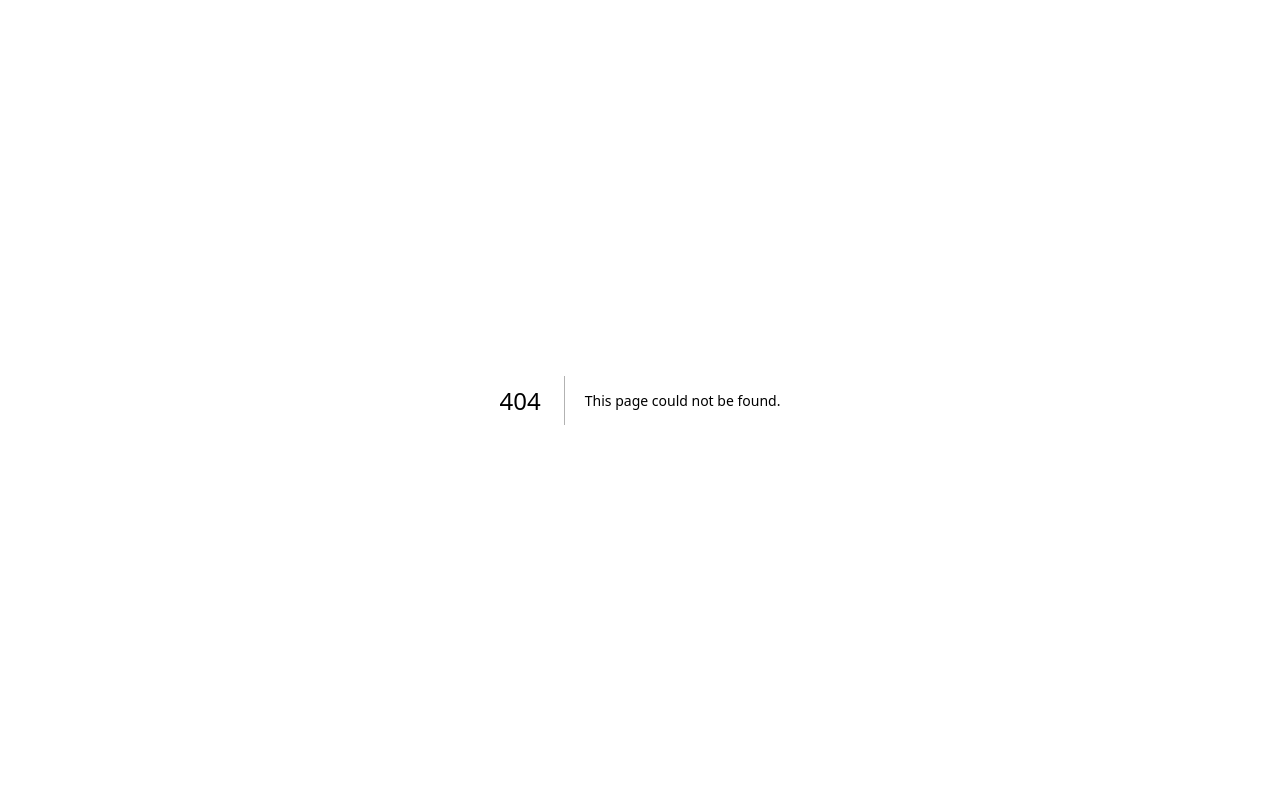
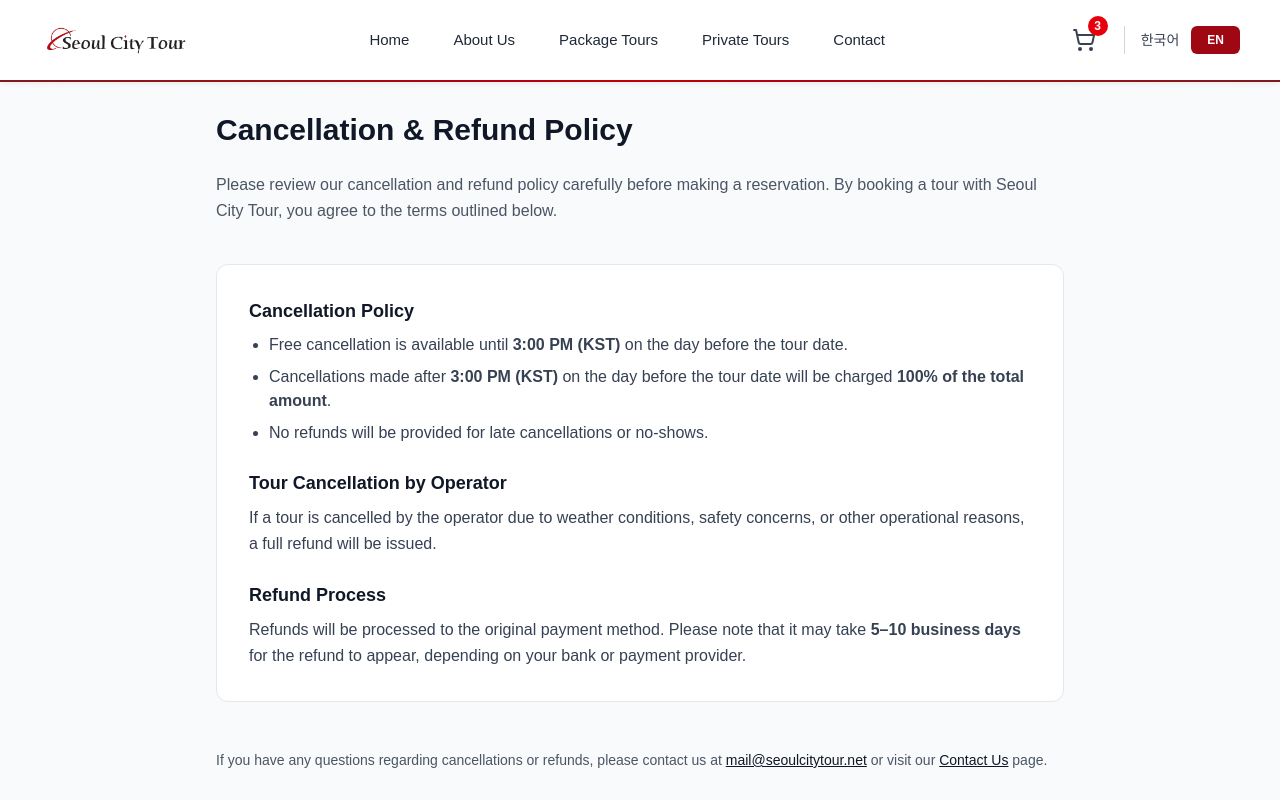
Before and after one commit to hdachan/myseosite, a Next.js app: page /en/cancellation-policy in a window 1280 px wide. Before the commit this address had no page. Shown: the top 800 px of the page. Built offline with nearby package versions, Linux system fonts and the light colour scheme.

Commit message:
20251220 en/faq,policy 질의응답 ,취소 유의사항 추가

```diff
--- /dev/null
+++ b/src/app/en/cancellation-policy/page.tsx
@@ -0,0 +1,91 @@
+import Link from "next/link";
+
+export const metadata = {
+  title: "Cancellation & Refund Policy | Seoul City Tour",
+  description:
+    "Read the cancellation and refund policy for Seoul City Tour. Free cancellation is available until 3:00 PM (KST) on the day before the tour.",
+};
+
+export default function CancellationPolicyPage() {
+  return (
+    <main className="min-h-screen bg-gray-50 pt-28 pb-20">
+      <div className="max-w-4xl mx-auto px-6">
+        {/* Title */}
+        <h1 className="text-3xl font-semibold text-gray-900 mb-6">
+          Cancellation & Refund Policy
+        </h1>
+
+        {/* Intro */}
+        <p className="text-gray-600 mb-10 leading-relaxed">
+          Please review our cancellation and refund policy carefully before
+          making a reservation. By booking a tour with Seoul City Tour, you
+          agree to the terms outlined below.
+        </p>
+
+        {/* Policy Box */}
+        <div className="bg-white border border-gray-200 rounded-xl p-8 space-y-6 text-gray-700">
+          <div>
+            <h2 className="text-lg font-semibold text-gray-900 mb-2">
+              Cancellation Policy
+            </h2>
+            <ul className="list-disc pl-5 space-y-2">
+              <li>
+                Free cancellation is available until{" "}
+                <strong>3:00 PM (KST)</strong> on the day before the tour date.
+              </li>
+              <li>
+                Cancellations made after <strong>3:00 PM (KST)</strong> on the
+                day before the tour date will be charged{" "}
+                <strong>100% of the total amount</strong>.
+              </li>
+              <li>
+                No refunds will be provided for late cancellations or no-shows.
+              </li>
+            </ul>
+          </div>
+
+          <div>
+            <h2 className="text-lg font-semibold text-gray-900 mb-2">
+              Tour Cancellation by Operator
+            </h2>
+            <p className="leading-relaxed">
+              If a tour is cancelled by the operator due to weather conditions,
+              safety concerns, or other operational reasons, a full refund will
+              be issued.
+            </p>
+          </div>
+
+          <div>
+            <h2 className="text-lg font-semibold text-gray-900 mb-2">
+              Refund Process
+            </h2>
+            <p className="leading-relaxed">
+              Refunds will be processed to the original payment method. Please
+              note that it may take <strong>5–10 business days</strong> for the
+              refund to appear, depending on your bank or payment provider.
+            </p>
+          </div>
+        </div>
+
+        {/* Contact CTA */}
+        <div className="mt-12 text-sm text-gray-600">
+          <p>
+            If you have any questions regarding cancellations or refunds, please
+            contact us at{" "}
+            <a
+              href="mailto:mail@seoulcitytour.net"
+              className="text-gray-900 underline"
+            >
+              mail@seoulcitytour.net
+            </a>{" "}
+            or visit our{" "}
+            <Link href="/en/contact" className="text-gray-900 underline">
+              Contact Us
+            </Link>{" "}
+            page.
+          </p>
+        </div>
+      </div>
+    </main>
+  );
+}
--- /dev/null
+++ b/src/app/en/faq/page.tsx
@@ -0,0 +1,151 @@
+"use client";
+
+import { useState } from "react";
+import Link from "next/link";
+import { ChevronDown } from "lucide-react";
+
+const faqs = [
+  {
+    question: "How late can I book a tour?",
+    answer: (
+      <>
+        You can book the tour <strong>up to 5 hours before departure</strong>,
+        subject to availability.
+        <br />
+        <br />
+        Some tours may close earlier if all seats are filled, so we recommend
+        booking in advance whenever possible.
+      </>
+    ),
+  },
+  {
+    question: "Can I join the tour as a solo traveler?",
+    answer: (
+      <>
+        Yes, <strong>solo travelers are always welcome</strong>.
+        <br />
+        <br />
+        Each tour has a minimum participant requirement. As long as that minimum
+        is met, you can join the tour even if you are traveling alone.
+        <ul className="mt-3 list-disc list-inside space-y-1">
+          <li>
+            <strong>Minimum 1 participant</strong>: Always available
+          </li>
+          <li>
+            <strong>Minimum 3 participants</strong>: You can join if other
+            guests are already booked
+          </li>
+        </ul>
+      </>
+    ),
+  },
+  {
+    question: "What languages are available for the tour?",
+    answer: (
+      <>
+        Our tours are available in{" "}
+        <strong>English, Japanese, and Chinese</strong>.
+        <ul className="mt-3 list-disc list-inside space-y-1">
+          <li>
+            <strong>English tours</strong>: No minimum participant requirement
+          </li>
+          <li>
+            <strong>Japanese & Chinese tours</strong>: Available with a minimum
+            of 4 participants
+          </li>
+        </ul>
+        <p className="mt-2 text-sm text-gray-500">
+          Language availability may vary depending on the tour.
+        </p>
+      </>
+    ),
+  },
+  {
+    question: "How can I book a tour?",
+    answer: (
+      <>
+        You can book a tour using any of the following methods:
+        <ul className="mt-3 space-y-2">
+          <li>• Online booking via the tour product page</li>
+          <li>• Email: mail@seoulcitytour.net</li>
+          <li>• WhatsApp / KakaoTalk (English): +82 10-8736-2140</li>
+          <li>• KakaoTalk (Japanese): +82 10-4767-7451</li>
+          <li>• Viber (English): +82 10-8736-2140</li>
+        </ul>
+      </>
+    ),
+  },
+];
+
+export default function FAQPage() {
+  const [openIndex, setOpenIndex] = useState<number | null>(0);
+
+  return (
+    <main className="min-h-screen bg-gray-50 pt-24">
+      <div className="max-w-4xl mx-auto px-6 py-16">
+        {/* Header */}
+        <header className="text-center mb-16">
+          <h1 className="text-3xl md:text-4xl font-bold text-gray-900 mb-4">
+            Frequently Asked Questions
+          </h1>
+          <p className="text-gray-600 max-w-2xl mx-auto">
+            Everything you need to know before joining our tours in Seoul.
+          </p>
+        </header>
+
+        {/* FAQ Accordion */}
+        <section className="space-y-4">
+          {faqs.map((faq, index) => {
+            const isOpen = openIndex === index;
+
+            return (
+              <div
+                key={index}
+                className="bg-white border border-gray-200 rounded-xl overflow-hidden transition-shadow hover:shadow-sm"
+              >
+                <button
+                  onClick={() => setOpenIndex(isOpen ? null : index)}
+                  className="w-full flex items-center justify-between px-6 py-5 text-left"
+                >
+                  <span className="font-medium text-gray-900">
+                    {faq.question}
+                  </span>
+                  <ChevronDown
+                    className={`w-5 h-5 text-gray-500 transition-transform duration-300 ${
+                      isOpen ? "rotate-180" : ""
+                    }`}
+                  />
+                </button>
+
+                <div
+                  className={`grid transition-all duration-300 ease-in-out ${
+                    isOpen
+                      ? "grid-rows-[1fr] opacity-100"
+                      : "grid-rows-[0fr] opacity-0"
+                  }`}
+                >
+                  <div className="overflow-hidden px-6 pb-6 text-gray-600 text-sm leading-relaxed">
+                    {faq.answer}
+                  </div>
+                </div>
+              </div>
+            );
+          })}
+        </section>
+
+        {/* CTA */}
+        <div className="mt-20 text-center">
+          <p className="text-gray-600 mb-4">
+            Still have questions? We’re happy to help.
+          </p>
+          <Link
+            href="/en/contact"
+            className="inline-flex items-center justify-center rounded-full bg-gray-900 px-8 py-3 text-sm font-medium text-white hover:bg-gray-800 transition"
+          >
+            Contact Us
+          </Link>
+        </div>
+      </div>
+    </main>
+  );
+}
```
